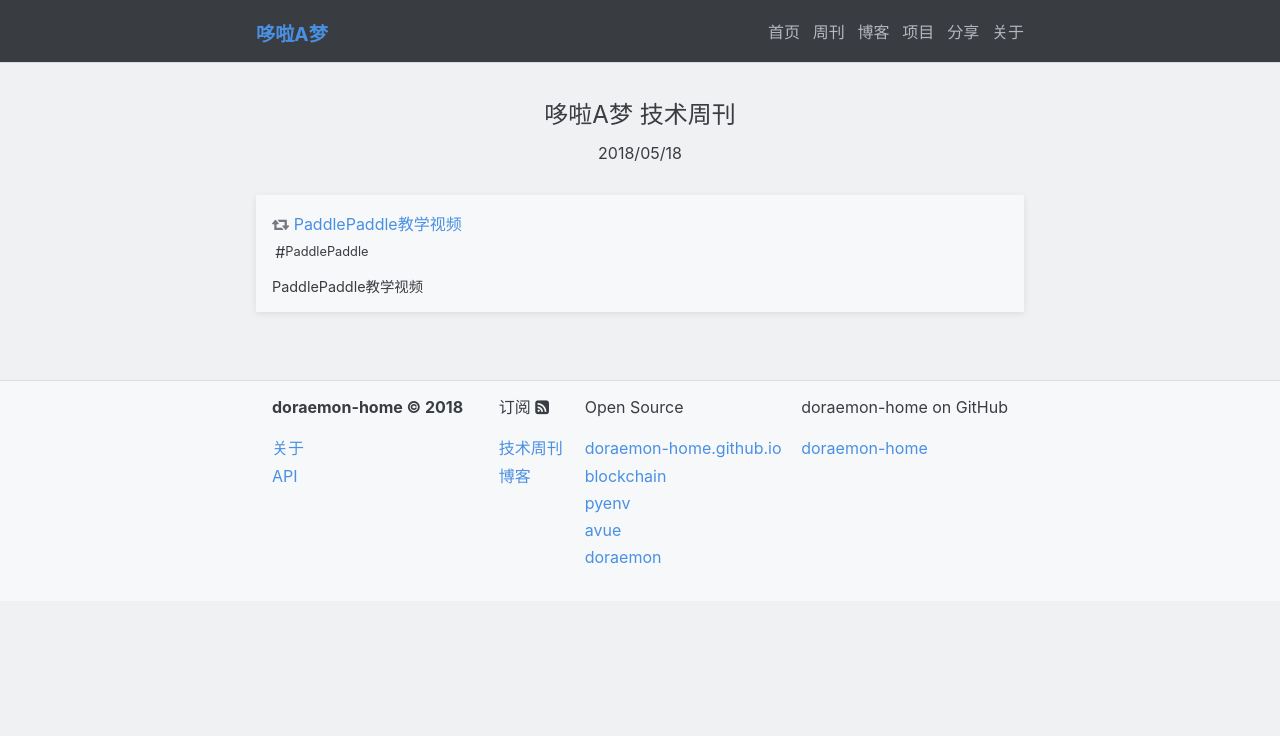
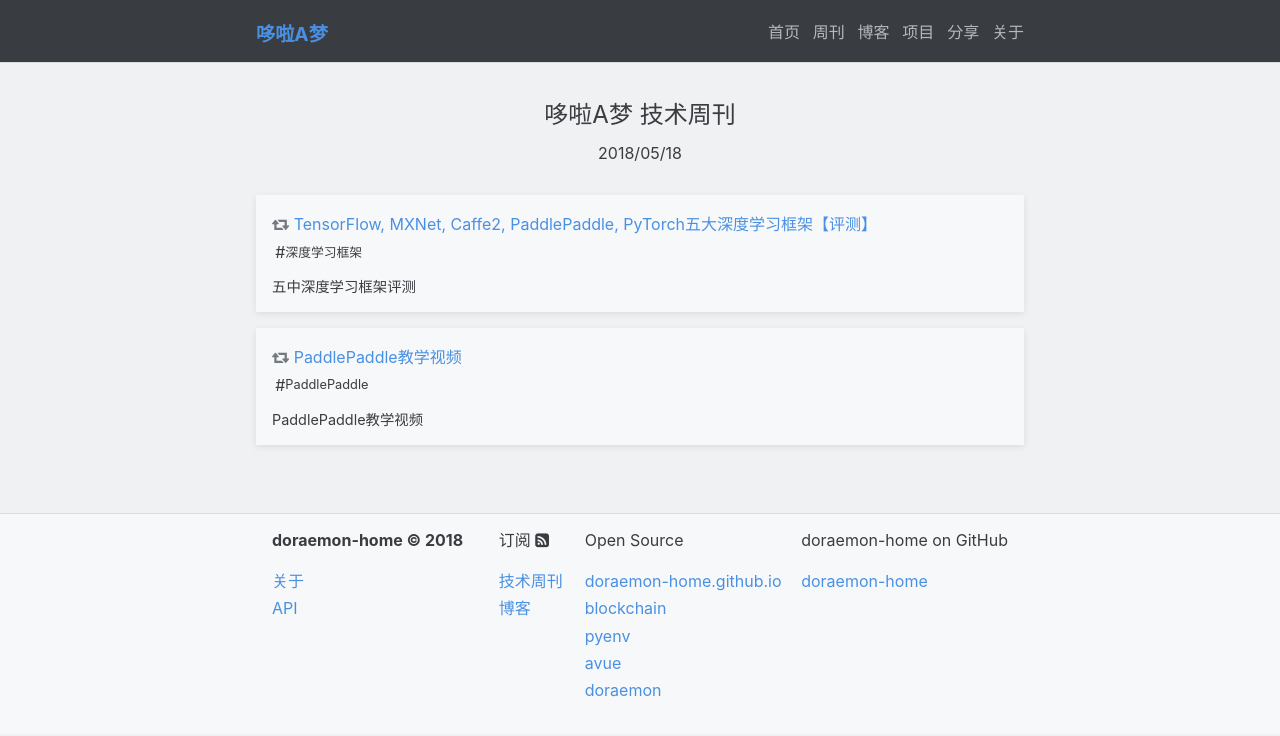
Before and after one commit to doraemon-home/doraemon-home.github.io, a Jekyll site: the page built from _weekly/2018-05-18-weekly.md, in a window 1280 px wide. Shown: the top 736 px of the page. Built offline with Jekyll 4.4.1, drawn with Linux system fonts in a browser that asks for light colours.

Commit message:
auto commit by robot

```diff
--- a/_weekly/2018-05-18-weekly.md
+++ b/_weekly/2018-05-18-weekly.md
@@ -1,5 +1,10 @@
 ---
 articles:
+  - title:    "TensorFlow, MXNet, Caffe2, PaddlePaddle, PyTorch五大深度学习框架【评测】"
+    link:     "http://lewisjin.oschina.io/2017/10/13/TensorFlow,_MXNet,_Caffe2,_PaddlePaddle,_PyTorch%E4%BA%94%E5%A4%A7%E6%B7%B1%E5%BA%A6%E5%AD%A6%E4%B9%A0%E6%A1%86%E6%9E%B62017-10%E6%9C%80%E6%96%B0%E8%AF%84%E6%B5%8B/"
+    comment:  "五中深度学习框架评测"
+    referrer: "leunggeorge"
+    tags:    ["深度学习框架"]
   - title:    "PaddlePaddle教学视频"
     link:     "http://ai.baidu.com/paddlepaddle/player?id=77"
     comment:  "PaddlePaddle教学视频"
```
